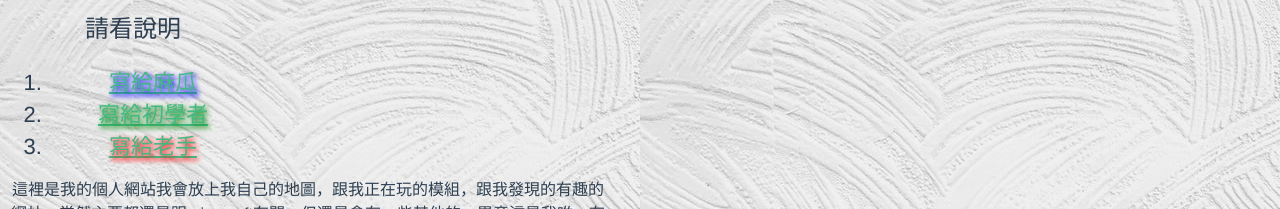
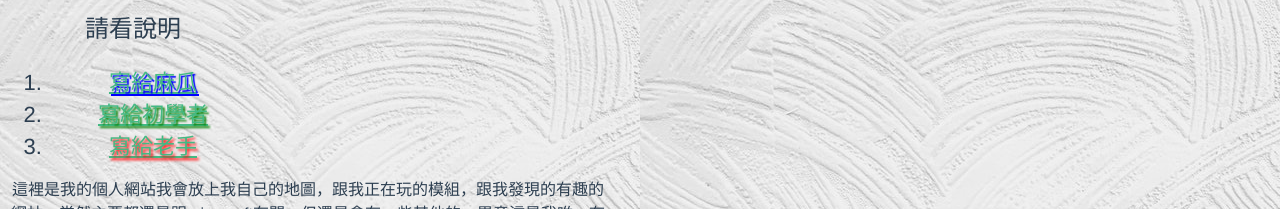
Before and after one commit to Hans-lee-2006/minecraft, a Vue app: page /#/ in a window 1280 px wide. Shown: the part 251-460 px from the top of the page. Built offline with nearby package versions, Linux system fonts and the light colour scheme.

Commit message:
Update HelloWorld.vue

```diff
--- a/src/components/HelloWorld.vue
+++ b/src/components/HelloWorld.vue
@@ -39,13 +39,13 @@ export default {
 <!-- Add "scoped" attribute to limit CSS to this component only -->
 <style scoped>
 .blue{
-  text-shadow: 2px 2px 5px blue;
+  text-shadow: 2px 2px 1px blue;
 }
 .green{
-  text-shadow: 2px 2px 5px green;
+  text-shadow: 2px 2px 2px green;
 }
 .red{
-  text-shadow: 2px 2px 5px red;
+  text-shadow: 2px 2px 3px red;
 }
 .green
 .container {
```
